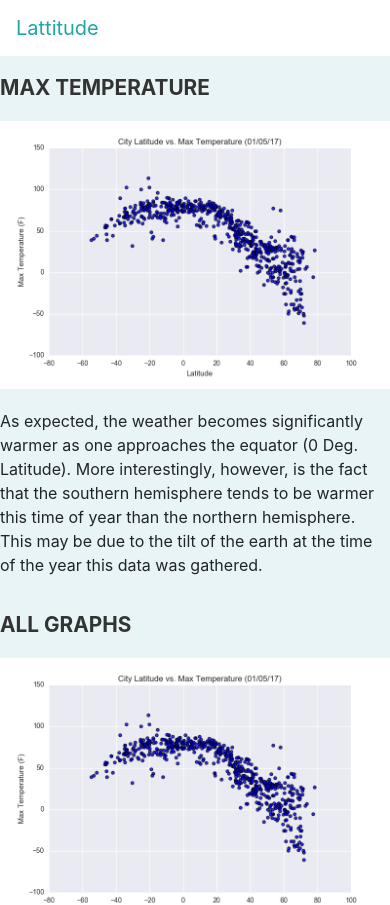
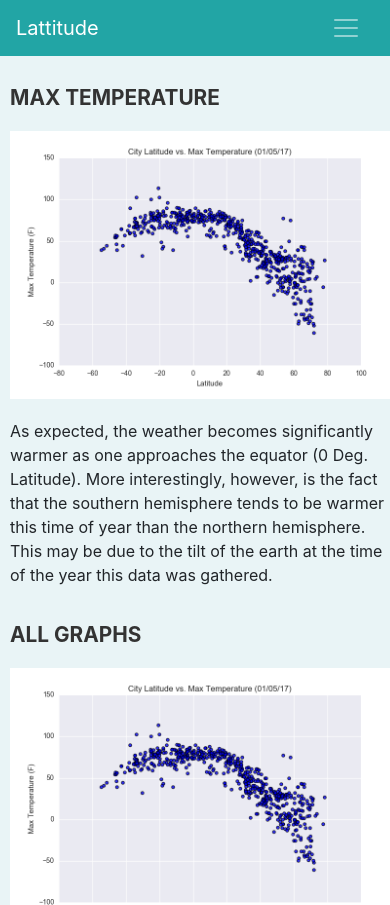
Before and after one commit to Faedra/Weather-Data-Dashboard, a plain HTML site: page maxtemp.html in a window 390 px wide. Shown: the top 905 px of the page. Drawn offline with nearby package versions, Linux system fonts and the light colour scheme.

Commit message:
v.3 updates

```diff
--- a/main.css
+++ b/main.css
@@ -188,19 +188,17 @@ body {
   }
 
   @media (max-width: 480px) {
-    .navbar {
-      background: white;
-    }
-    .nav-link,
-    .navbar-brand {
-    color: #22a5a5;
-    cursor: pointer;
-  }
+
   .button {
       color: #22a5a5;
   }
   .img-boxed {
     max-width: 200px;
     height: auto;
+    padding: 15px;
   }
+  .container.landing {
+    margin: 10px;
+  }
+
 }
```
Also changed, not shown: index.html (+25 -48 lines).
